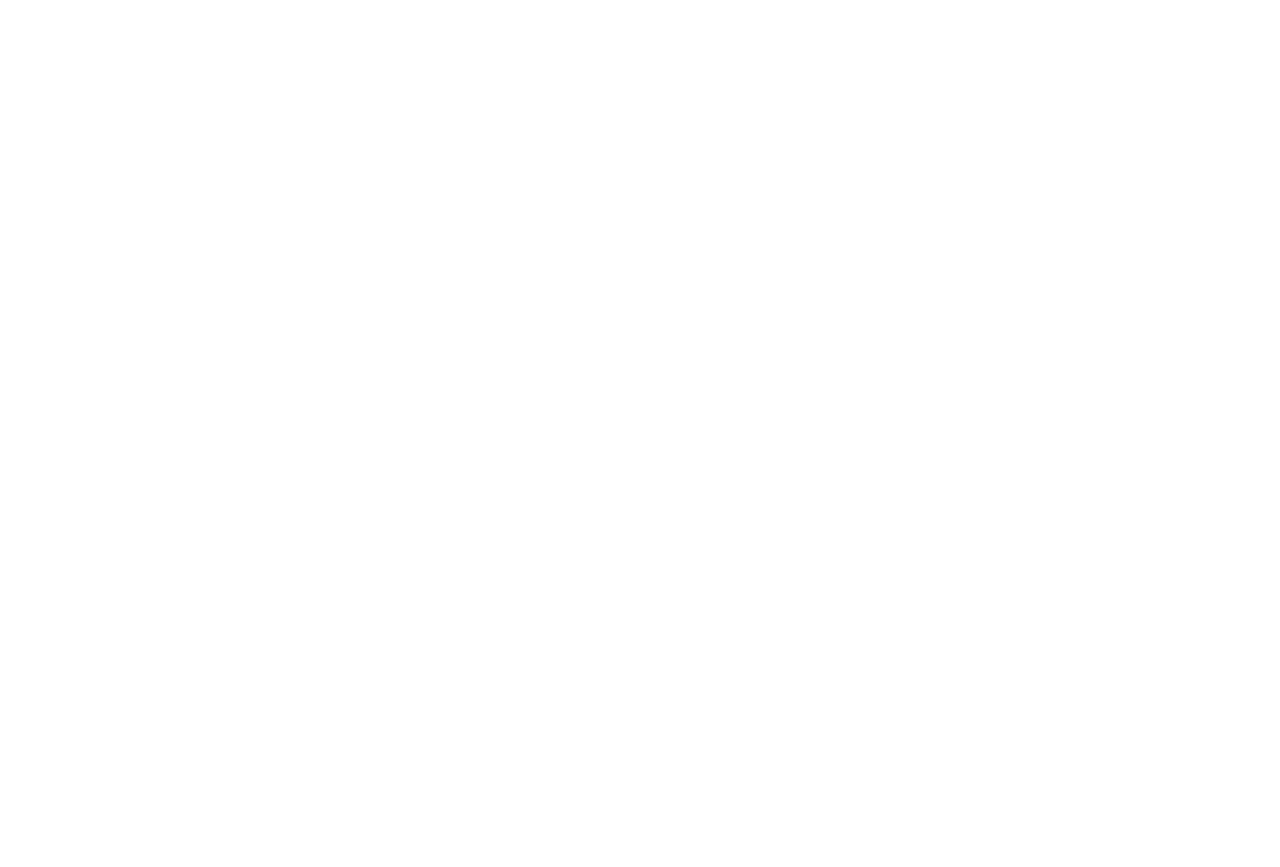
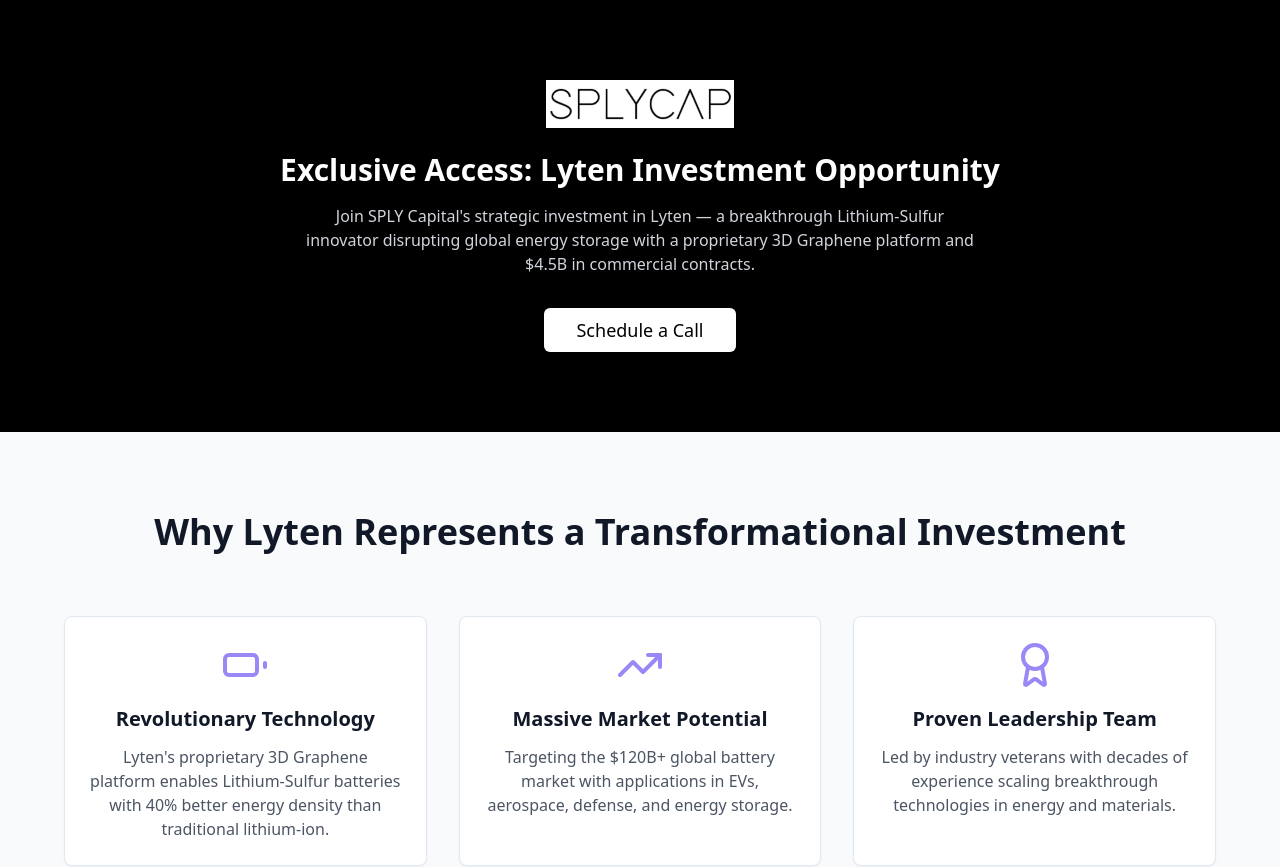
Before and after one commit to drewleahy/splycap-00, a React (Vite) app: page /lyten-exclusive-2025 in a window 1280 px wide. Before the commit this address had no page. Shown: the top 867 px of the page. Before the commit the page ends 800 px from the top, so only its background shows below. Built offline with nearby package versions, Linux system fonts and the light colour scheme.

Commit message:
Change landing page URL
Update the Lyten landing page route from `/lyten-exclusive-2024` to `/lyten-exclusive-2025` in the configuration file and the app routes.

```diff
--- a/src/App.tsx
+++ b/src/App.tsx
@@ -49,7 +49,7 @@ function App() {
 
           {/* Hidden Landing Pages */}
           <Route path="/exclusive-investment-2024" element={<ExclusiveInvestment2024 />} />
-          <Route path="/lyten-exclusive-2024" element={<LytenOpportunity />} />
+          <Route path="/lyten-exclusive-2025" element={<LytenOpportunity />} />
 
           {/* LP Routes - Add both case variants */}
           <Route path="/lp-splash" element={<LPSplash />} />
--- a/src/config/landing-pages/lyten-opportunity.ts
+++ b/src/config/landing-pages/lyten-opportunity.ts
@@ -4,7 +4,7 @@ import { Battery, Zap, TrendingUp, Shield, Globe, Award } from 'lucide-react';
 export const lytenOpportunityConfig: LandingPageConfig = {
   id: "lyten-opportunity",
   title: "Lyten Investment Opportunity",
-  route: "/lyten-exclusive-2024",
+  route: "/lyten-exclusive-2025",
   seo: {
     title: "Exclusive Lyten Investment Opportunity - SPLY Capital",
     description: "Join SPLY Capital's exclusive investment in Lyten, the revolutionary battery technology company backed by top-tier investors.",
```
